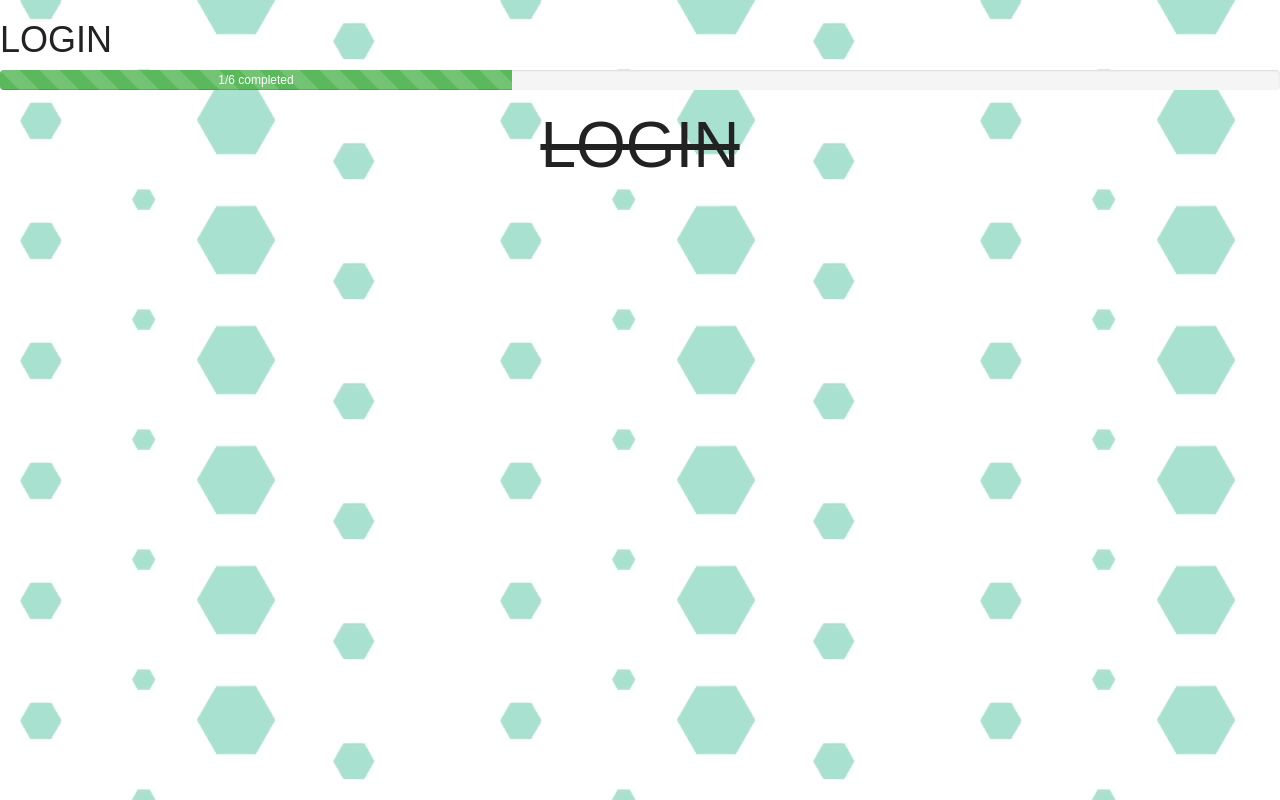
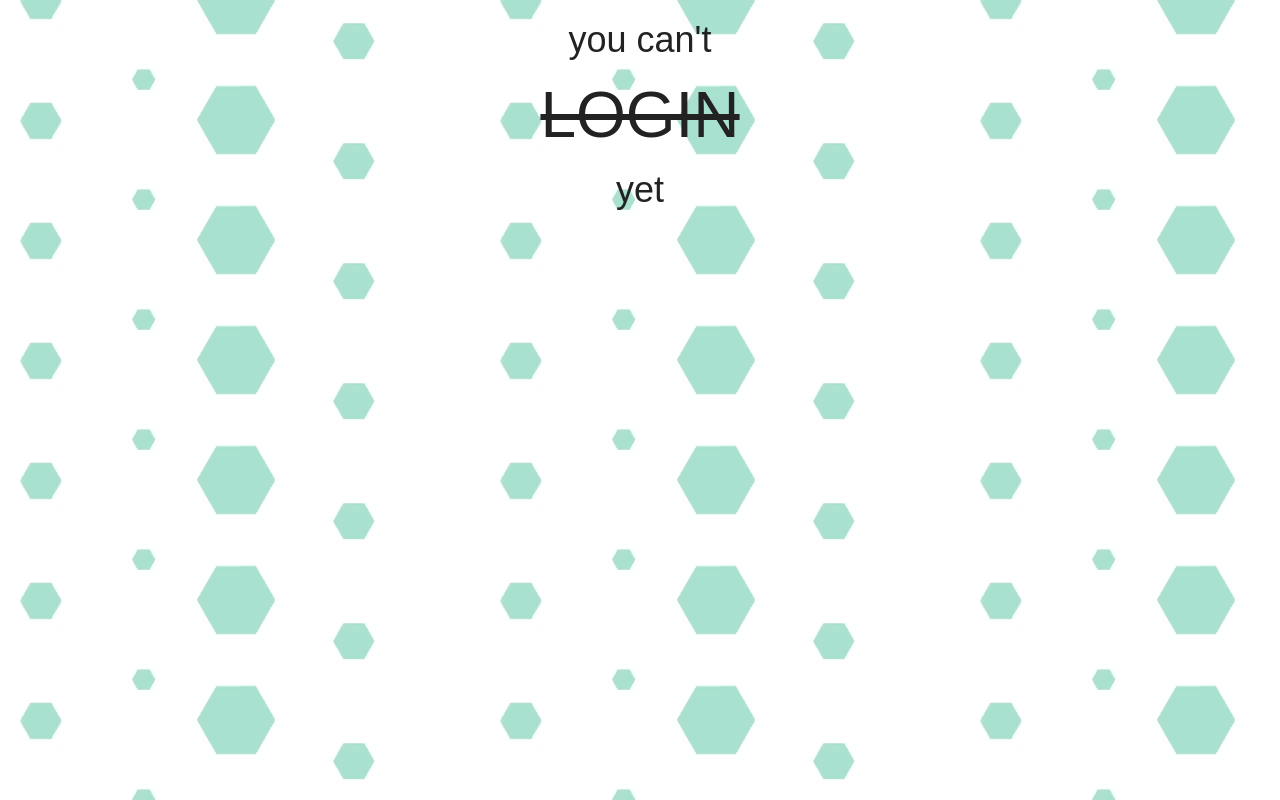
Before and after one commit to evejweinberg/eternal_cloud_ss, a website: page views/pre-profile.html in a window 1280 px wide. Drawn offline with nearby package versions, Linux system fonts and the light colour scheme; files that its build step writes are made by us from their sources; files whose address does not match are found by name.

Commit message:
added AWS not working

```diff
--- a/public/js/test.js
+++ b/public/js/test.js
@@ -175,7 +175,7 @@ scene.add(mesh2)
           var video_mat = new THREE.MeshPhongMaterial({
             color: 0xf3b7b7
 
-            map: people[i].imageURL
+            // map: people[i].imageURL
           })
       var video_mesh = new THREE.Mesh( video_geo, video_mat );
       video_mesh.position.x = i*boxSize+60
--- a/views/pre-profile.html
+++ b/views/pre-profile.html
@@ -24,17 +24,21 @@
 				text-align: center;
 				font-size: 8vh;
 			}
+
+			.center{
+				margin: auto;
+				text-align: center;
+			}
 		</style>
 	</head>
 <body>
-	<h1>LOGIN</h1>
-	<div class="progress">
-  <div class="progress-bar progress-bar-success progress-bar-striped" role="progressbar"
-  aria-valuenow="20" aria-valuemin="0" aria-valuemax="100" style="width:40%">
-    1/6 completed
-  </div>
+<div class="center">
+
+
+<h1>you can't</h1>
+<h1 id='login'>LOGIN</h1>
+<h1>yet</h1>
 </div>
-<h1 id='login'>LOGIN</h1>
 
 
 	<div id="my_camera"></div>
```
Also changed, not shown: routes/index.js (+8 -4 lines), views/makeProfile.html (+9 -21 lines).
